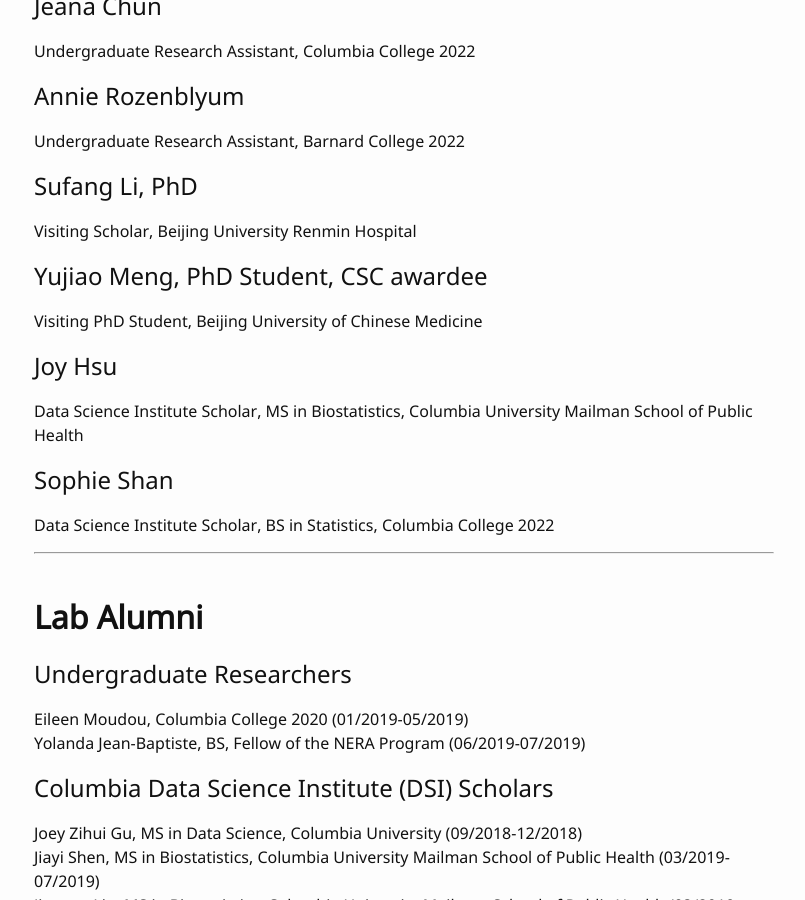
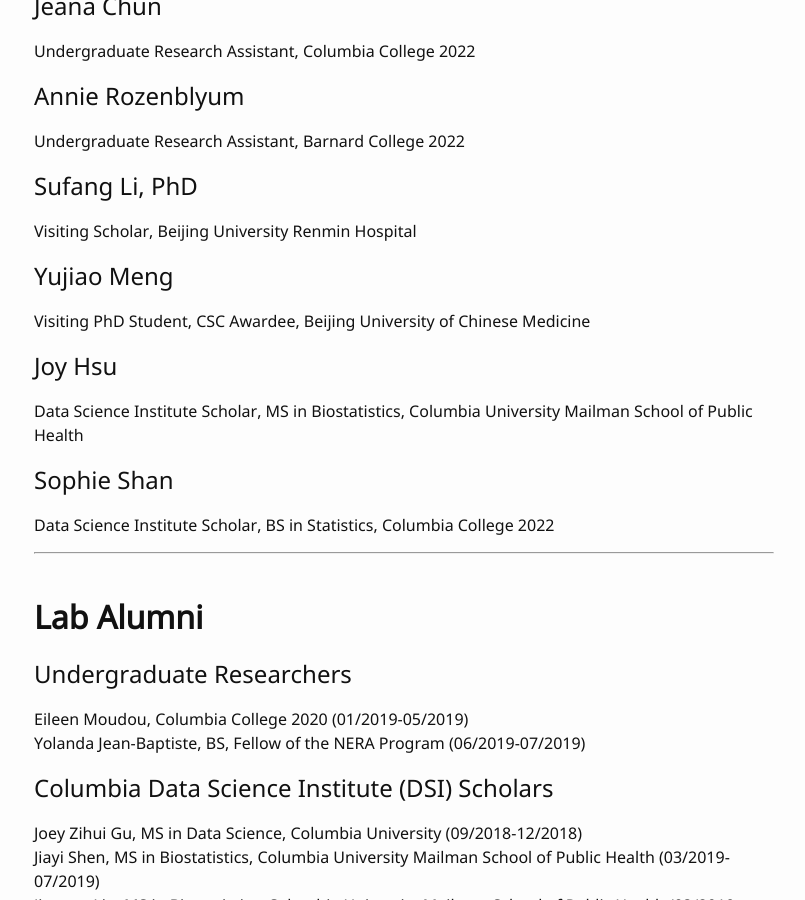
Before and after one commit to hanruizhang/zhanglab, a Jekyll site: the page built from 2_People.md, in a window 1280 px wide and 900 px high, scrolled down 2427 px. Shown: the whole window, without its empty margins (236-1041 px from the left). Built offline with Jekyll 4.4.1, drawn with Linux system fonts in a browser that asks for light colours.

Commit message:
Update 2_People.md

```diff
--- a/2_People.md
+++ b/2_People.md
@@ -79,8 +79,8 @@
 ## Sufang Li, PhD
 #### Visiting Scholar, Beijing University Renmin Hospital
 
-## Yujiao Meng, PhD Student, CSC awardee
-#### Visiting PhD Student, Beijing University of Chinese Medicine
+## Yujiao Meng
+#### Visiting PhD Student, CSC Awardee, Beijing University of Chinese Medicine
 
 ## Joy Hsu
 #### Data Science Institute Scholar, MS in Biostatistics, Columbia University Mailman School of Public Health
```
